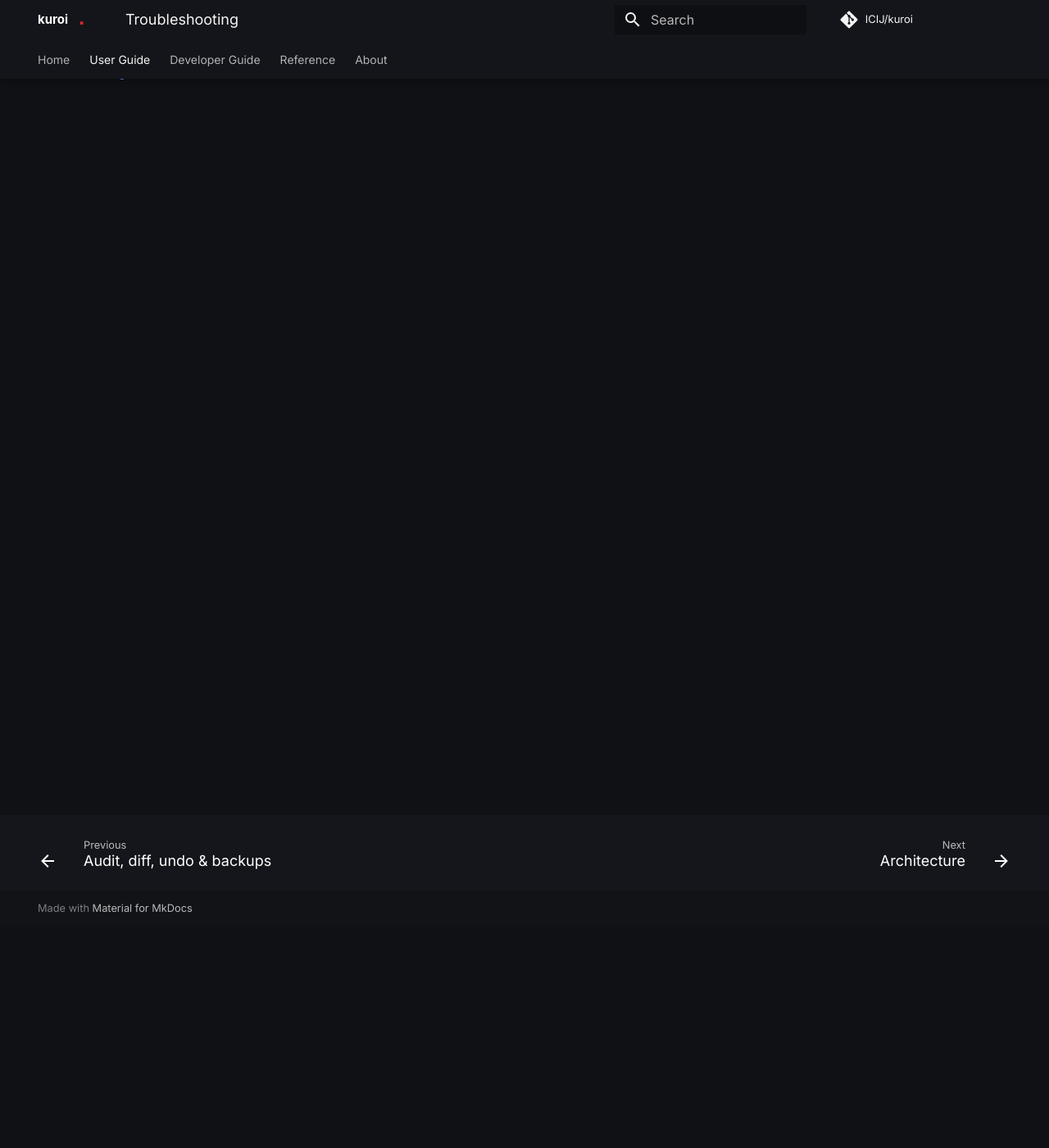
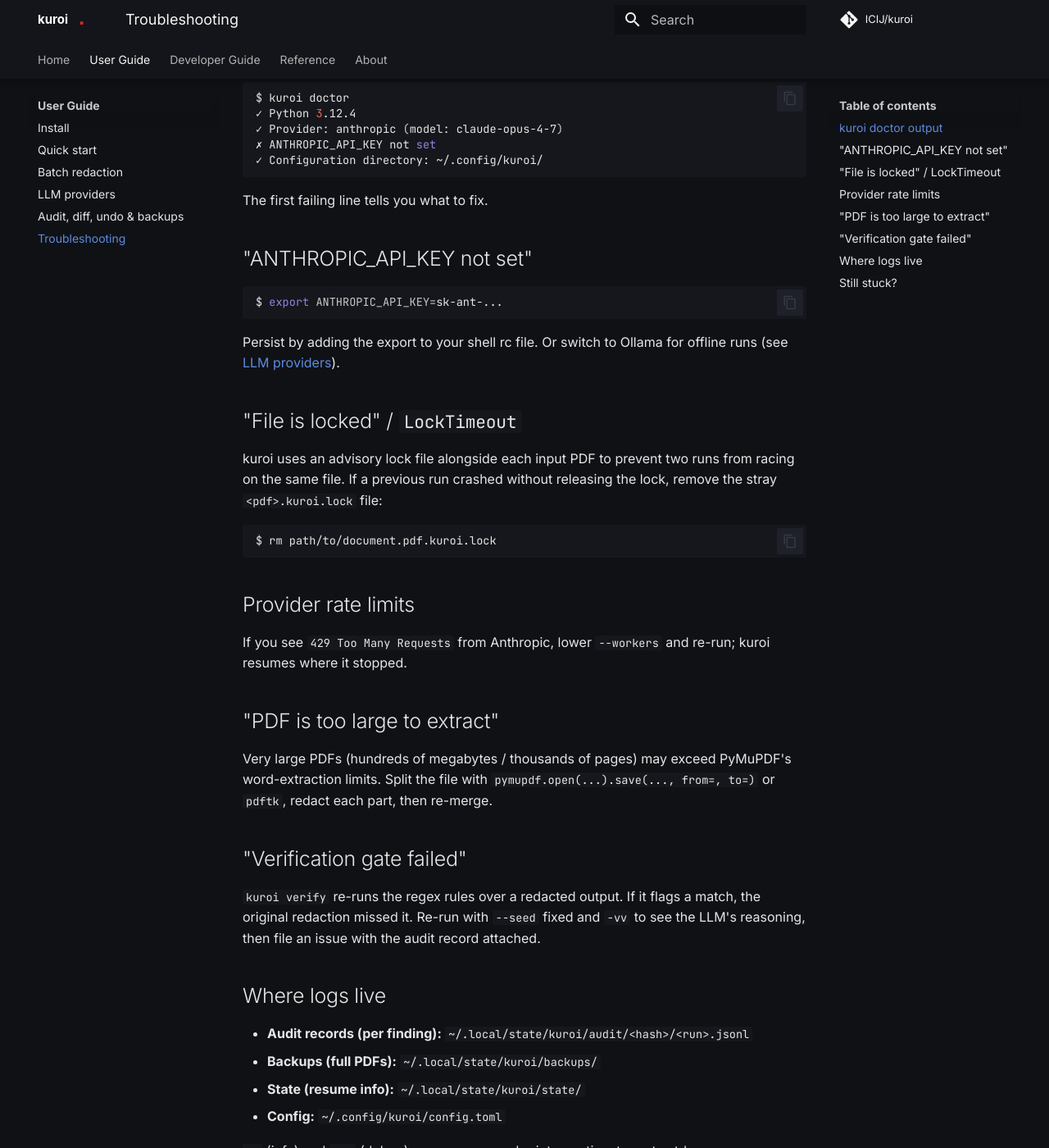
Before and after one commit to ICIJ/kuroi, an MkDocs documentation site: the page built from docs/user-guide/troubleshooting.md, in a window 1280 px wide and 1400 px high, scrolled down 270 px. Shown: the whole window at 82% size. Built offline with MkDocs 1.6.1 and Material for MkDocs 9.7.7, drawn with Linux system fonts in a browser that asks for light colours; comment, search, counter and statistics services are not loaded; some of the changed text lies outside the part shown.

Commit message:
docs: write troubleshooting guide

````diff
--- a/docs/user-guide/troubleshooting.md
+++ b/docs/user-guide/troubleshooting.md
@@ -1 +1,74 @@
 # Troubleshooting
+
+Common failures and how to fix them. Run `kuroi doctor` first — it checks
+most of these in one go.
+
+## `kuroi doctor` output
+
+```sh
+$ kuroi doctor
+✓ Python 3.12.4
+✓ Provider: anthropic (model: claude-opus-4-7)
+✗ ANTHROPIC_API_KEY not set
+✓ Configuration directory: ~/.config/kuroi/
+```
+
+The first failing line tells you what to fix.
+
+## "ANTHROPIC_API_KEY not set"
+
+```sh
+$ export ANTHROPIC_API_KEY=sk-ant-...
+```
+
+Persist by adding the export to your shell rc file. Or switch to Ollama
+for offline runs (see [LLM providers](providers.md)).
+
+## "File is locked" / `LockTimeout`
+
+kuroi uses an advisory lock file alongside each input PDF to prevent two
+runs from racing on the same file. If a previous run crashed without
+releasing the lock, remove the stray `<pdf>.kuroi.lock` file:
+
+```sh
+$ rm path/to/document.pdf.kuroi.lock
+```
+
+## Provider rate limits
+
+If you see `429 Too Many Requests` from Anthropic, lower `--workers` and
+re-run; kuroi resumes where it stopped.
+
+## "PDF is too large to extract"
+
+Very large PDFs (hundreds of megabytes / thousands of pages) may exceed
+PyMuPDF's word-extraction limits. Split the file with
+`pymupdf.open(...).save(..., from=, to=)` or `pdftk`, redact each part,
+then re-merge.
+
+## "Verification gate failed"
+
+`kuroi verify` re-runs the regex rules over a redacted output. If it
+flags a match, the original redaction missed it. Re-run with `--seed`
+fixed and `-vv` to see the LLM's reasoning, then file an issue with the
+audit record attached.
+
+## Where logs live
+
+- **Audit records (per finding):** `~/.local/state/kuroi/audit/<hash>/<run>.jsonl`
+- **Backups (full PDFs):** `~/.local/state/kuroi/backups/`
+- **State (resume info):** `~/.local/state/kuroi/state/`
+- **Config:** `~/.config/kuroi/config.toml`
+
+`-v` (info) and `-vv` (debug) on any command print a runtime trace to
+stderr.
+
+## Still stuck?
+
+Open an issue at [github.com/ICIJ/kuroi/issues](https://github.com/ICIJ/kuroi/issues)
+with:
+
+1. The command you ran.
+2. `kuroi --version` and `kuroi doctor` output.
+3. The relevant audit JSONL excerpt (with `audit_include_text=false` so
+   you don't leak the data you're trying to redact).
````
